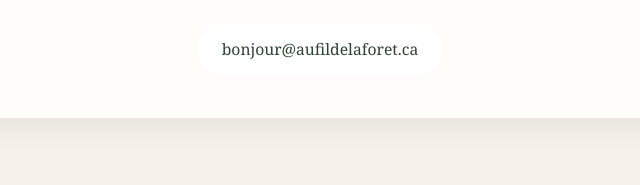
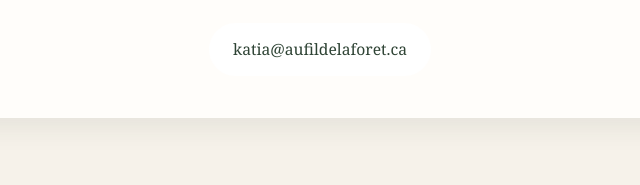
Before and after one commit to katiasokoloff/aufildelaforet, a plain HTML site: page index.html in a window 1280 px wide. Shown: the part 1872-2057 px from the top of the page, 320-960 px from the left. Drawn offline with Linux system fonts and the light colour scheme.

```diff
--- a/index.html
+++ b/index.html
@@ -259,7 +259,7 @@
             <p>
                 Pour une question, une réservation ou l’organisation d’une immersion privée, écrivez-moi.
             </p>
-            <a class="button" href="mailto:bonjour@aufildelaforet.ca">bonjour@aufildelaforet.ca</a>
+            <a class="button" href="mailto:katia@aufildelaforet.ca">katia@aufildelaforet.ca</a>
         </section>
     </main>
 
```
